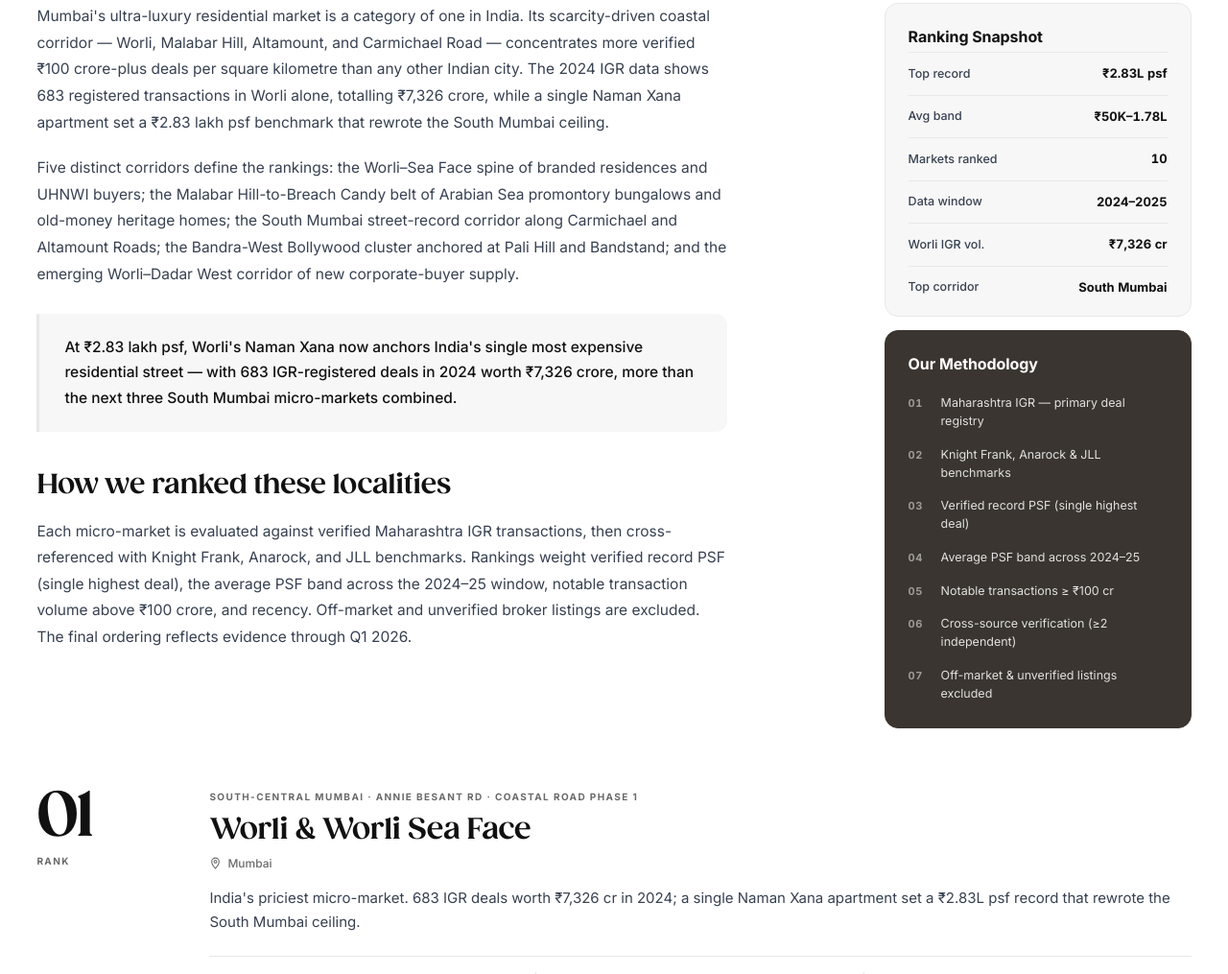
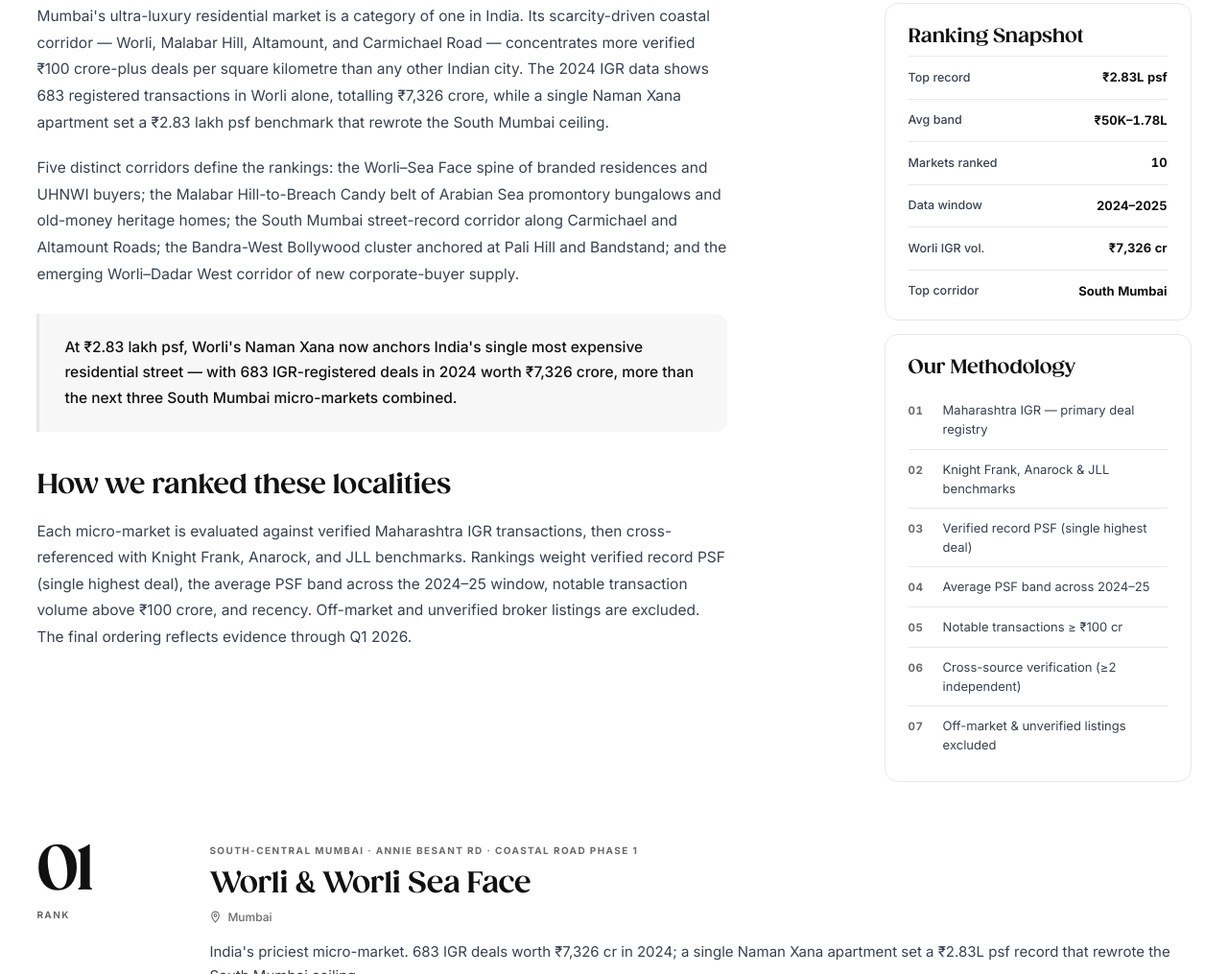
Before and after one commit to mnuprb/ghar-tv-v2, a website: page intelligence/rankings/mumbai-expensive-localities.html in a window 1280 px wide. Shown: the part 867-1882 px from the top of the page at 96% size. Drawn offline with nearby package versions, Linux system fonts and the light colour scheme.

Commit message:
intelligence/rankings: aside cards — white background, Gazpacho serif titles
Both aside cards (Ranking Snapshot + Our Methodology) now share the same treatment: white background with thin rule border, Gazpacho display title.

- .aside-card bg: var(--surface) → #fff
- .aside-card--dark bg: espresso #3a3530 → #fff (with border)
- .aside-card__title: Inter 16px → Gazpacho 20px display
- .aside-method li text: rgba(255,255,255,.85) → var(--ink2)
- .aside-method__num: rgba(255,255,255,.5) → var(--muted)
- Added border-top dividers between methodology rows for visual rhythm

```diff
--- a/intelligence/rankings/mumbai-expensive-localities.html
+++ b/intelligence/rankings/mumbai-expensive-localities.html
@@ -413,14 +413,19 @@
       .aside { position: sticky; top: 124px; align-self: start; }
     }
     .aside-card {
-      background: var(--surface);
+      background: #fff;
       border: 1px solid var(--rule);
       border-radius: 14px;
       padding: 22px 24px 8px;
     }
     .aside-card__title {
-      font-size: 16px; font-weight: 700; color: var(--ink);
-      letter-spacing: -.005em; margin-bottom: 4px;
+      font-family: var(--ff-display);
+      font-size: 20px;
+      font-weight: 700;
+      color: var(--ink);
+      letter-spacing: -.015em;
+      line-height: 1.2;
+      margin-bottom: 8px;
     }
     .aside-list { list-style: none; }
     .aside-list li {
@@ -432,25 +437,27 @@
       font-size: 13px; font-weight: 700; color: var(--ink);
       text-align: right; font-variant-numeric: tabular-nums;
     }
-    /* Methodology card — Espresso (#3a3530) from the Ghar palette per design-system.html.
-       Catalog rule: decorative list bullets/numbers NEVER use the brand red — they sit in
-       muted white so red stays reserved for primary CTAs / brand identity (~5% of view). */
+    /* Methodology card — unified with Snapshot card on white background.
+       Catalog rule: red is reserved for primary CTAs / brand identity, never
+       on decorative list bullets — numerals use muted ink. */
     .aside-card--dark {
-      background: #3a3530;
-      border-color: #3a3530;
+      background: #fff;
+      border: 1px solid var(--rule);
       padding: 22px 24px 18px;
     }
-    .aside-card--dark .aside-card__title { color: #fff; margin-bottom: 12px; }
+    .aside-card--dark .aside-card__title { color: var(--ink); margin-bottom: 12px; }
     .aside-method { list-style: none; }
     .aside-method li {
       display: flex; align-items: baseline; gap: 14px;
-      padding: 8px 0; font-size: 12.5px; line-height: 1.5;
-      color: rgba(255,255,255,.85);
-    }
+      padding: 10px 0; font-size: 13px; line-height: 1.55;
+      color: var(--ink2);
+      border-top: 1px solid var(--rule);
+    }
+    .aside-method li:first-child { border-top: 0; }
     .aside-method__num {
-      flex: 0 0 auto; font-size: 11px; font-weight: 700;
-      color: rgba(255,255,255,.5); letter-spacing: .04em;
-      font-variant-numeric: tabular-nums; min-width: 20px;
+      flex: 0 0 auto; font-size: 11.5px; font-weight: 700;
+      color: var(--muted); letter-spacing: .04em;
+      font-variant-numeric: tabular-nums; min-width: 22px;
     }
 
     /* ─── Section header (sec-head pattern) ─── */
```
